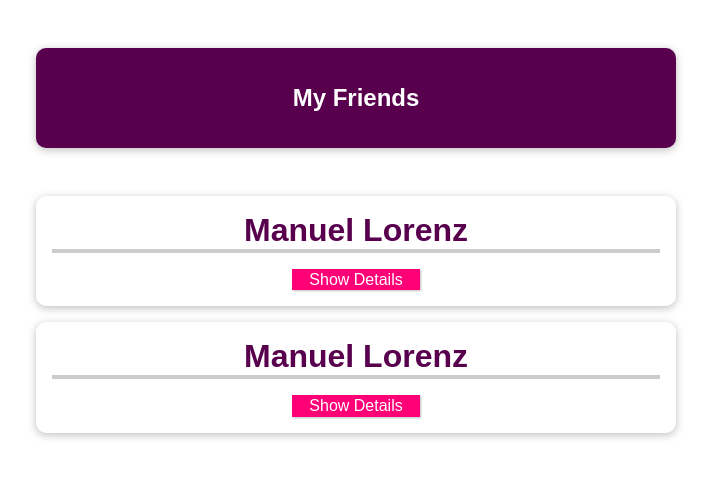
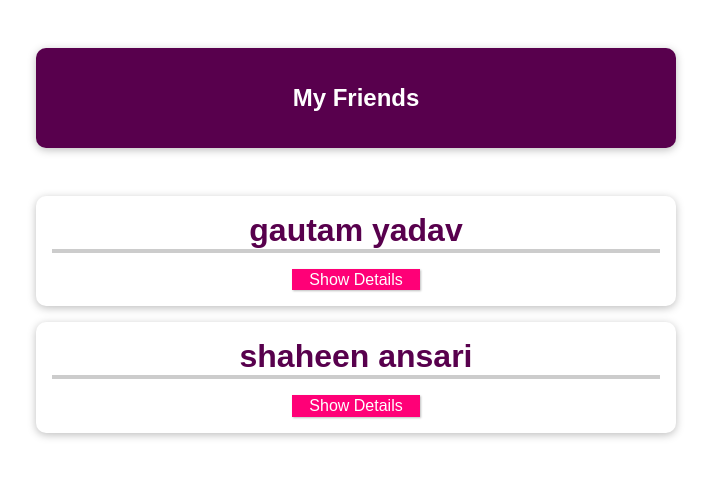
Before and after one commit to gautamyadavsgit/Vue-component-communication, a Vue app: page / in a window 1280 px wide. Shown: the top 478 px of the page, without its empty margins (284-995 px from the left). Built offline with nearby package versions, Linux system fonts and the light colour scheme.

Commit message:
props initialized

```diff
--- a/src/App.vue
+++ b/src/App.vue
@@ -4,8 +4,8 @@
       <h1>My Friends</h1>
     </header>
     <ul>
-      <friend-contact></friend-contact>
-      <friend-contact></friend-contact>
+      <friend-contact name="gautam yadav" phone-number="0987654321" email="gautam@localhost.com"></friend-contact>
+      <friend-contact name="shaheen ansari" phone-number="1234567890" email="shaheen@localhost.com"></friend-contact>
     </ul>
   </section>
 </template>
--- a/src/components/FriendContact.vue
+++ b/src/components/FriendContact.vue
@@ -1,15 +1,17 @@
 <template>
   <li>
-    <h2>{{ friend.name }}</h2>
-    <button @click="toggleDetails">{{ detailsAreVisible ? 'Hide' : 'Show' }} Details</button>
+    <h2>{{ name }}</h2>
+    <button @click="toggleDetails">
+      {{ detailsAreVisible ? "Hide" : "Show" }} Details
+    </button>
     <ul v-if="detailsAreVisible">
       <li>
         <strong>Phone:</strong>
-        {{ friend.phone }}
+        {{ phone }}
       </li>
       <li>
         <strong>Email:</strong>
-        {{ friend.email }}
+        {{ email }}
       </li>
     </ul>
   </li>
@@ -17,6 +19,11 @@
 
 <script>
 export default {
+  props: [
+    'name',
+    'phoneNumber',
+    'email',
+],
   data() {
     return {
       detailsAreVisible: false,
@@ -31,7 +38,7 @@ export default {
   methods: {
     toggleDetails() {
       this.detailsAreVisible = !this.detailsAreVisible;
-    }
-  }
+    },
+  },
 };
 </script>
```
